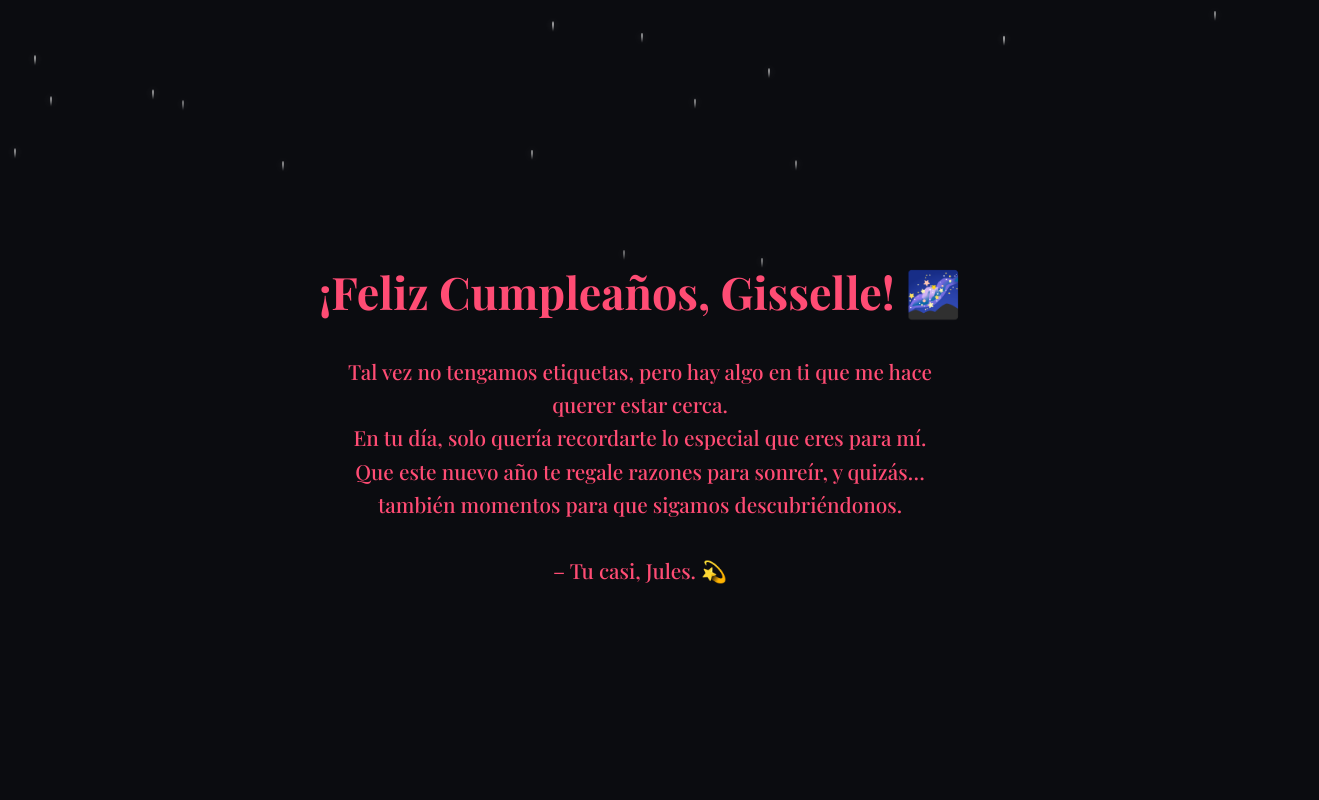
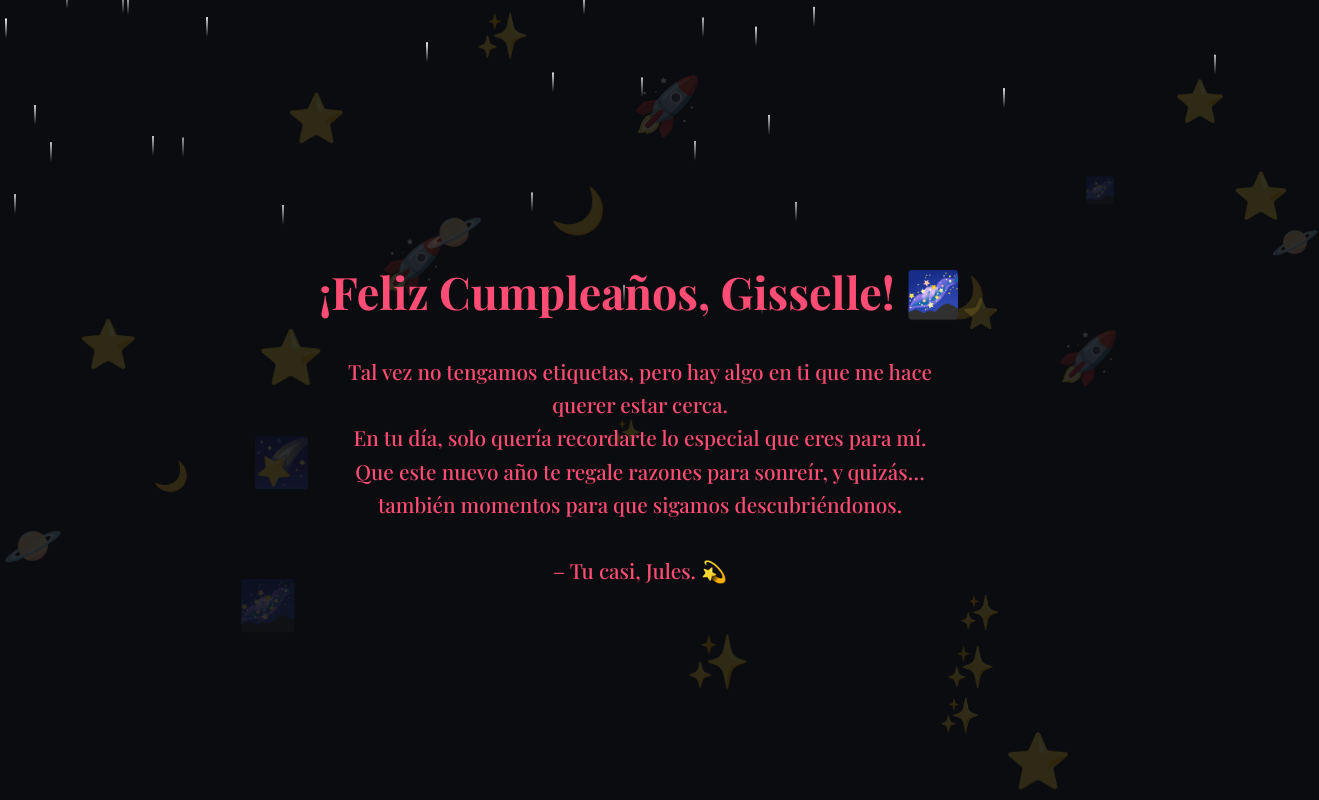
Before and after one commit to Revas00/felizcumple-gisselle, a plain HTML site: page index.html in a window 1280 px wide. Shown: the whole page, 1319 px wide, since content can reach past the window. Drawn offline with nearby package versions, Linux system fonts and the light colour scheme.

Commit message:
Update index.html

```diff
--- a/index.html
+++ b/index.html
@@ -57,37 +57,31 @@
       pointer-events: none;
     }
 
-    .star, .emoji {
+    .star {
       position: absolute;
-      user-select: none;
-      pointer-events: none;
-      filter: drop-shadow(0 0 4px rgba(255, 255, 255, 0.5));
-      opacity: 0.85;
-      will-change: transform;
-    }
-
-    .star {
       width: 2px;
-      height: 10px;
+      height: 20px;
       background: linear-gradient(to bottom, white, transparent);
-      border-radius: 50%;
+      opacity: 0.7;
       animation: fall linear infinite;
     }
 
-    .emoji {
-      font-size: 2em;
-      animation: emojiFall linear infinite;
-      opacity: 0.2;
-    }
-
     @keyframes fall {
-      0% { transform: translateY(-10vh); opacity: 1; }
+      0% { transform: translateY(-20px); opacity: 1; }
       100% { transform: translateY(110vh); opacity: 0; }
     }
 
-    @keyframes emojiFall {
-      0% { transform: translateY(-10vh) rotate(0deg); opacity: 0.15; }
-      100% { transform: translateY(110vh) rotate(360deg); opacity: 0; }
+    .emoji {
+      position: absolute;
+      font-size: 2em;
+      opacity: 0.15;
+      animation: float ease-in-out infinite;
+    }
+
+    @keyframes float {
+      0% { transform: translateY(0); }
+      50% { transform: translateY(-20px); }
+      100% { transform: translateY(0); }
     }
   </style>
 </head>
@@ -108,7 +102,7 @@
   <script>
     const bg = document.getElementById("bg");
 
-    // Estrelas com rastro e queda lenta
+    // Estrelas com rastro para baixo
     for (let i = 0; i < 100; i++) {
       const star = document.createElement("div");
       star.classList.add("star");
@@ -119,16 +113,15 @@
       bg.appendChild(star);
     }
 
-    // Emojis flutuantes e caindo
+    // Emojis flutuando suavemente
     const emojis = ["🌠", "🪐", "✨", "🌌", "🚀", "🌙", "⭐"];
     for (let i = 0; i < 25; i++) {
       const emoji = document.createElement("div");
       emoji.classList.add("emoji");
       emoji.textContent = emojis[Math.floor(Math.random() * emojis.length)];
       emoji.style.left = Math.random() * 100 + "vw";
-      emoji.style.top = Math.random() * -100 + "vh";
-      emoji.style.animationDuration = (12 + Math.random() * 10) + "s";
-      emoji.style.animationDelay = Math.random() * 5 + "s";
+      emoji.style.top = Math.random() * 100 + "vh";
+      emoji.style.animationDuration = (10 + Math.random() * 10) + "s";
       emoji.style.fontSize = (1.5 + Math.random() * 2) + "em";
       bg.appendChild(emoji);
     }
```
